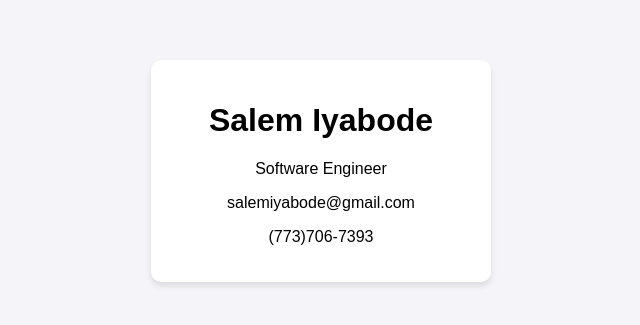
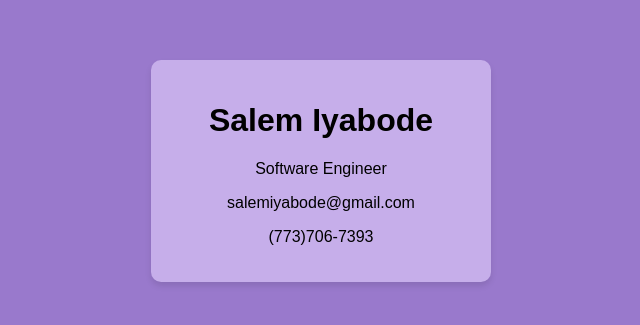
Before and after one commit to hollowred/digital-business-card, a plain HTML site: page index.html in a window 1280 px wide. Shown: the part 229-554 px from the top of the page, without its empty margins (319-959 px from the left). Drawn offline with Linux system fonts and the light colour scheme.

Commit message:
style updates

```diff
--- a/style.css
+++ b/style.css
@@ -1,15 +1,15 @@
 body {
-    font-family: Arial, sans-serif;
+    font-family: Futura, sans-serif;
     display: flex;
     justify-content: center;
     align-items: center;
     height: 100vh;
     margin: 0;
-    background-color: #f4f4f9;
+    background-color: #9979cc;
 }
 
 .card {
-    background: #fff;
+    background: #c6aeea;
     padding: 20px;
     border-radius: 10px;
     box-shadow: 0 4px 6px rgba(0, 0, 0, 0.1);
```
